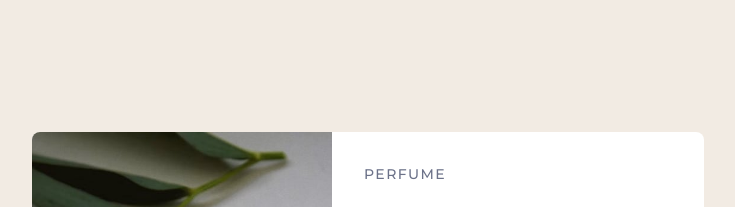
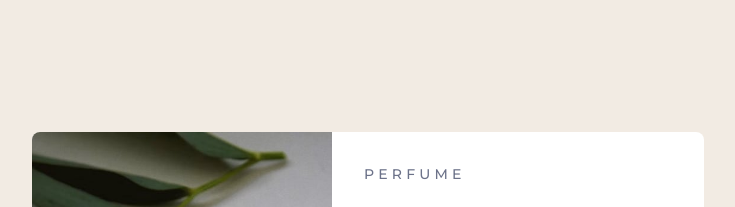
Before and after one commit to michaeleii/product-preview-card, a React (Vite) app: page / in a window 1280 px wide. Shown: the top 207 px of the page, without its empty margins (272-1007 px from the left). Built offline with nearby package versions, Linux system fonts and the light colour scheme.

Commit message:
moar tracking

```diff
--- a/src/components/PreviewProductCard.tsx
+++ b/src/components/PreviewProductCard.tsx
@@ -27,7 +27,7 @@ function PreviewProductCard({ product }: { product: Product }) {
       />
 
       <div className="pb-10 px-6 pt-5 flex gap-8 flex-col text-sm xl:px-8 xl:pt-8">
-        <p className="uppercase tracking-widest">{product.tag}</p>
+        <p className="uppercase tracking-[0.3em]">{product.tag}</p>
         <h1 className="text-4xl font-serif text-dark_blue">{product.name}</h1>
         <p className="text-lg">{product.description}</p>
         <PriceDisplay
```
